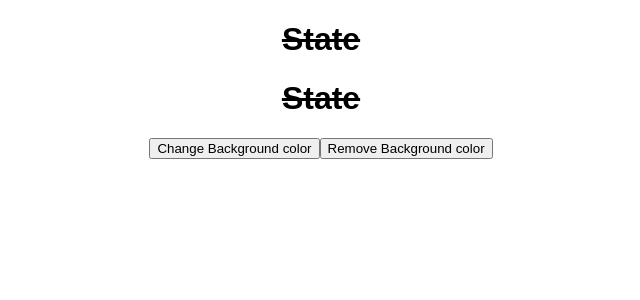
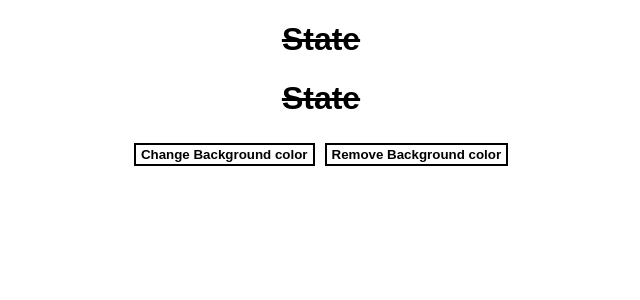
Before and after one commit to AbhishekKumar2233/React-sheet2, a React (Create React App) app: page / in a window 1280 px wide. Shown: the top 300 px of the page, without its empty margins (319-959 px from the left). Built offline with nearby package versions, Linux system fonts and the light colour scheme.

Commit message:
css change

```diff
--- a/src/Strike.js
+++ b/src/Strike.js
@@ -9,8 +9,8 @@ function strikebtn1() {
 export default function Strike() {
   return (
     <div>
-      <button onClick={strikebtn}> Change Background color</button>
-      <button onClick={strikebtn1}> Remove Background color</button>
+      <button onClick={strikebtn}>Change Background color</button>
+      <button onClick={strikebtn1}>Remove Background color</button>
     </div>
   );
 }
--- a/src/styles.css
+++ b/src/styles.css
@@ -2,3 +2,11 @@
   font-family: sans-serif;
   text-align: center;
 }
+button {
+  margin: 5px;
+  padding: 2px 5px;
+  border: 2px solid black;
+  color: black;
+  font-weight: 600;
+  background-color: transparent;
+}
```
